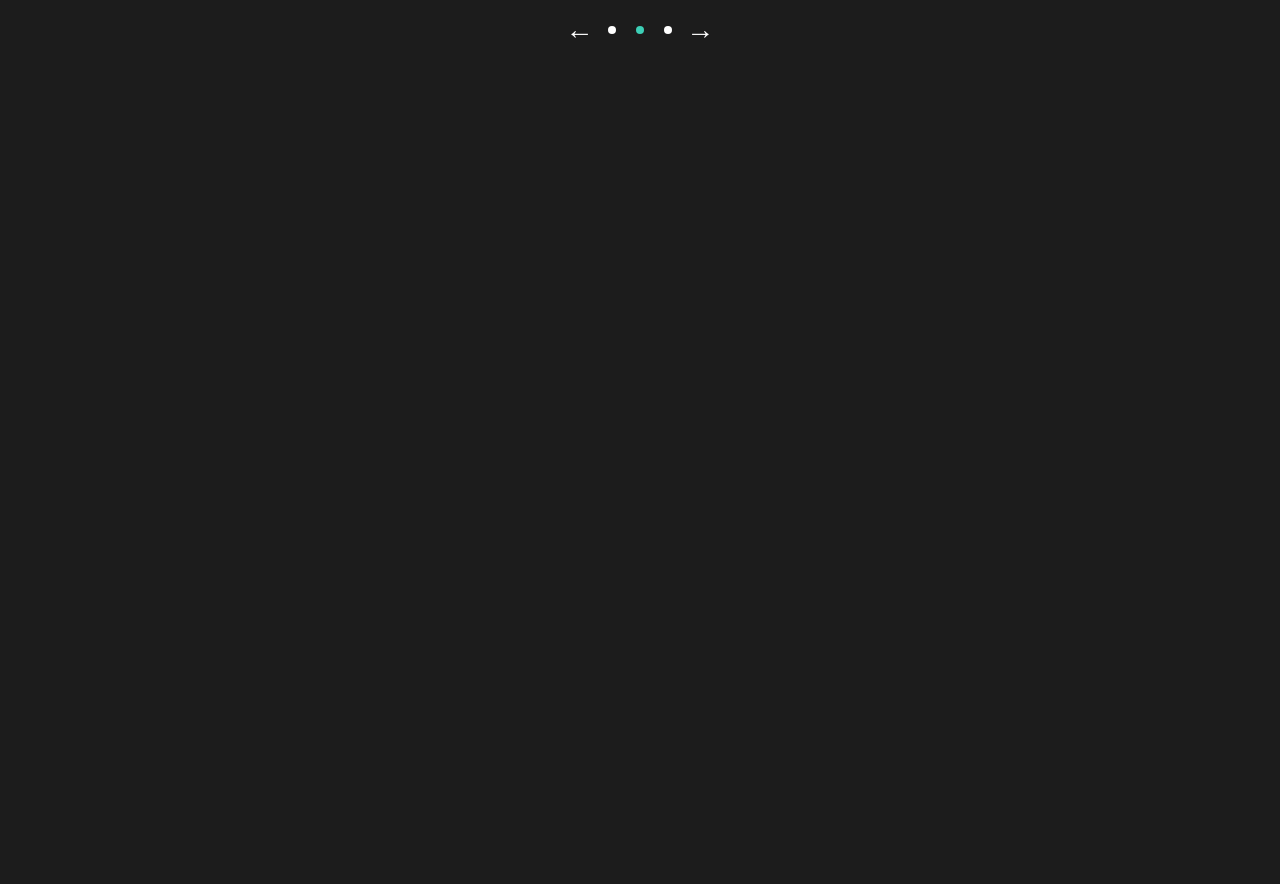
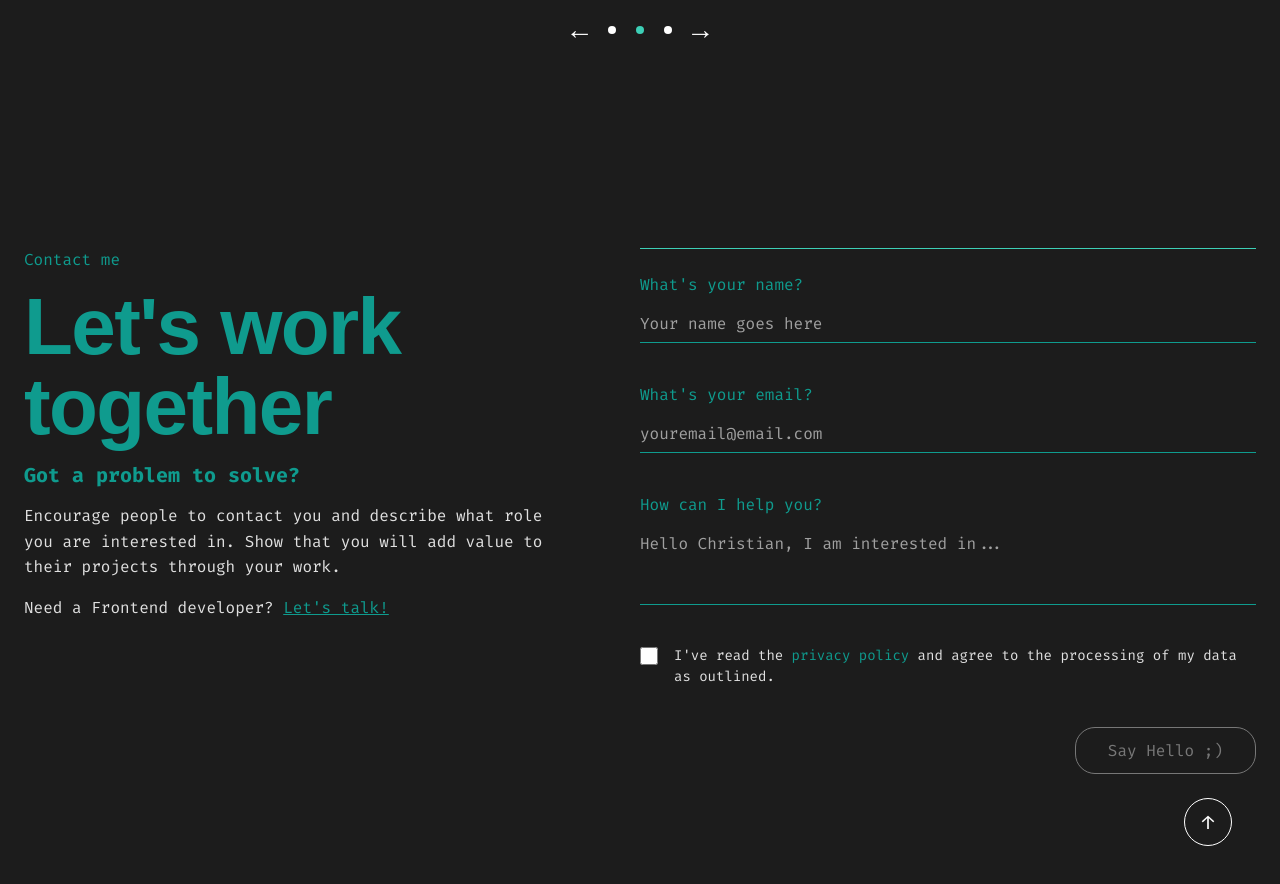
Before and after one commit to CWhymann/portfolio, an Angular app: page / in a window 1280 px wide. Shown: the part 3620-4504 px from the top of the page. Before the commit the page ends 3748 px from the top, so only its background shows below. Built offline with nearby package versions, Linux system fonts and the light colour scheme; a web font is replaced by a local one.

Commit message:
feat: add contact section with reactive form and validation

```diff
--- a/src/app/app.html
+++ b/src/app/app.html
@@ -4,4 +4,5 @@
 <app-skills></app-skills>
 <app-projects></app-projects>
 <app-testimonials></app-testimonials>
+<app-contact></app-contact>
 <router-outlet></router-outlet>
--- a/src/app/app.ts
+++ b/src/app/app.ts
@@ -6,10 +6,11 @@ import { About } from './components/about/about';
 import { Skills } from './components/skills/skills';
 import { Projects } from './components/projects/projects';
 import { Testimonials } from './components/testimonials/testimonials';
+import { Contact } from './components/contact/contact';
 
 @Component({
   selector: 'app-root',
-  imports: [RouterOutlet, Header, Hero, About, Skills, Projects, Testimonials],
+  imports: [RouterOutlet, Header, Hero, About, Skills, Projects, Testimonials, Contact],
   templateUrl: './app.html',
   styleUrl: './app.scss',
 })
--- /dev/null
+++ b/src/app/components/contact/contact.html
@@ -0,0 +1,85 @@
+<section class="contact" id="contact">
+  <div class="contact__container">
+    <div class="contact__left">
+      <span class="contact__label">Contact me</span>
+      <h2 class="contact__title">Let's work together</h2>
+      <h3 class="contact__subtitle">Got a problem to solve?</h3>
+      <p class="contact__text">
+        Encourage people to contact you and describe what role you are interested in. Show that you
+        will add value to their projects through your work.
+      </p>
+      <p class="contact__cta">
+        Need a Frontend developer?
+        <a class="contact__cta-link" href="mailto:your@email.com">Let's talk!</a>
+      </p>
+    </div>
+
+    <form class="contact__form" [formGroup]="form" (ngSubmit)="onSubmit()" novalidate>
+      <div class="contact__field">
+        <label class="contact__field-label" for="name">What's your name?</label>
+        <input
+          class="contact__input"
+          [class.contact__input--error]="isInvalid('name')"
+          id="name"
+          type="text"
+          formControlName="name"
+          placeholder="Your name goes here"
+          autocomplete="off"
+        />
+        @if (isInvalid('name')) {
+          <span class="contact__error">Your name is required</span>
+        }
+      </div>
+
+      <div class="contact__field">
+        <label class="contact__field-label" for="email">What's your email?</label>
+        <input
+          class="contact__input"
+          [class.contact__input--error]="isInvalid('email')"
+          id="email"
+          type="email"
+          formControlName="email"
+          placeholder="youremail@email.com"
+          autocomplete="off"
+        />
+        @if (isInvalid('email')) {
+          <span class="contact__error">Please enter a valid email</span>
+        }
+      </div>
+
+      <div class="contact__field">
+        <label class="contact__field-label" for="message">How can I help you?</label>
+        <textarea
+          class="contact__input contact__input--textarea"
+          [class.contact__input--error]="isInvalid('message')"
+          id="message"
+          formControlName="message"
+          placeholder="Hello Christian, I am interested in..."
+          autocomplete="off"
+        ></textarea>
+        @if (isInvalid('message')) {
+          <span class="contact__error">Your message is required</span>
+        }
+      </div>
+
+      <div class="contact__privacy">
+        <input class="contact__checkbox" id="privacy" type="checkbox" formControlName="privacy" />
+        <label class="contact__privacy-label" for="privacy">
+          I've read the
+          <a class="contact__privacy-link" href="/legal-notice" target="_blank">privacy policy</a>
+          and agree to the processing of my data as outlined.
+        </label>
+      </div>
+
+      @if (success()) {
+        <p class="contact__success">Your message has been sent successfully!</p>
+      }
+
+      <div class="contact__submit">
+        <button class="contact__btn" type="submit" [disabled]="form.invalid">Say Hello ;)</button>
+      </div>
+    </form>
+  </div>
+
+  <a class="contact__to-top" href="#top" aria-label="Back to top">↑</a>
+</section>
--- /dev/null
+++ b/src/app/components/contact/contact.scss
@@ -0,0 +1,215 @@
+@use '../../../styles/abstracts/variables' as *;
+@use '../../../styles/abstracts/mixins' as *;
+
+.contact {
+  padding: $spacing-xxl $spacing-md;
+  background: $color-primary;
+  position: relative;
+
+  &__container {
+    display: flex;
+    align-items: flex-start;
+    gap: $spacing-xl;
+    max-width: 1248px;
+    margin: 0 auto;
+  }
+
+  &__left {
+    width: 568px;
+    height: 337px;
+    flex-shrink: 1;
+    display: flex;
+    flex-direction: column;
+    gap: 15px;
+  }
+
+  &__label {
+    font-family: $font-family-base;
+    font-weight: 400;
+    font-size: $font-size-base;
+    color: $color-accent;
+  }
+
+  &__title {
+    font-family: $font-family-heading;
+    font-weight: 700;
+    font-size: 80px;
+    color: $color-accent;
+    line-height: 1;
+    letter-spacing: -0.02em;
+  }
+
+  &__subtitle {
+    font-family: $font-family-base;
+    font-weight: 700;
+    font-size: 20px;
+    color: $color-accent;
+  }
+
+  &__text {
+    font-family: $font-family-base;
+    font-size: $font-size-base;
+    color: $color-text;
+    line-height: 1.6;
+  }
+
+  &__cta {
+    font-family: $font-family-base;
+    font-size: $font-size-base;
+    color: $color-text;
+  }
+
+  &__cta-link {
+    color: $color-accent;
+    text-decoration: underline;
+  }
+
+  &__form {
+    width: 616px;
+    flex-shrink: 0;
+    display: flex;
+    flex-direction: column;
+    gap: 40px;
+    border-top: 1px solid #3dcfb6;
+    padding-top: $spacing-md;
+  }
+
+  &__field {
+    display: flex;
+    flex-direction: column;
+    gap: 8px;
+  }
+
+  &__field-label {
+    font-family: $font-family-base;
+    font-weight: 400;
+    font-size: $font-size-base;
+    color: $color-accent;
+  }
+
+  &__input {
+    background: transparent;
+    border: none;
+    border-bottom: 1px solid $color-accent;
+    color: $color-text;
+    font-family: $font-family-base;
+    font-size: $font-size-base;
+    padding: $spacing-xs 0;
+    width: 100%;
+
+    &::placeholder {
+      color: $color-text-muted;
+    }
+
+    &--textarea {
+      resize: none;
+      height: 80px;
+    }
+
+    &--error {
+      border-bottom-color: #ff4444;
+    }
+  }
+
+  &__error {
+    font-family: $font-family-base;
+    font-size: $font-size-sm;
+    color: #ff4444;
+  }
+
+  &__privacy {
+    display: flex;
+    align-items: flex-start;
+    gap: $spacing-sm;
+  }
+
+  &__checkbox {
+    width: 18px;
+    height: 18px;
+    flex-shrink: 0;
+    accent-color: $color-accent;
+    cursor: pointer;
+    margin-top: 2px;
+  }
+
+  &__privacy-label {
+    font-family: $font-family-base;
+    font-size: $font-size-sm;
+    color: $color-text;
+    line-height: 1.5;
+    cursor: pointer;
+  }
+
+  &__privacy-link {
+    color: $color-accent;
+    font-family: $font-family-base;
+  }
+
+  &__success {
+    font-family: $font-family-base;
+    font-size: $font-size-base;
+    color: $color-accent;
+  }
+
+  &__submit {
+    display: flex;
+    justify-content: flex-end;
+  }
+
+  &__btn {
+    display: inline-flex;
+    align-items: center;
+    justify-content: center;
+    border: 1px solid $color-white;
+    border-radius: 20px;
+    padding: 12px 32px;
+    font-family: $font-family-base;
+    font-size: $font-size-base;
+    color: $color-white;
+    cursor: pointer;
+    transition: all $transition-base;
+
+    &:disabled {
+      opacity: 0.4;
+      cursor: not-allowed;
+    }
+
+    &:not(:disabled):hover {
+      border-color: $color-accent;
+      color: $color-accent;
+    }
+  }
+
+  &__to-top {
+    position: absolute;
+    bottom: $spacing-lg;
+    right: $spacing-lg;
+    width: 48px;
+    height: 48px;
+    border: 1px solid $color-white;
+    border-radius: 50%;
+    @include flex-center;
+    font-size: 20px;
+    color: $color-white;
+    transition: all $transition-base;
+
+    &:hover {
+      border-color: $color-accent;
+      color: $color-accent;
+    }
+  }
+
+  @include mobile {
+    &__container {
+      flex-direction: column;
+    }
+
+    &__left {
+      width: 100%;
+    }
+
+    &__form {
+      width: 100%;
+    }
+  }
+}
--- /dev/null
+++ b/src/app/components/contact/contact.ts
@@ -0,0 +1,37 @@
+import { Component, signal } from '@angular/core';
+import { ReactiveFormsModule, FormBuilder, FormGroup, Validators } from '@angular/forms';
+
+@Component({
+  selector: 'app-contact',
+  imports: [ReactiveFormsModule],
+  templateUrl: './contact.html',
+  styleUrl: './contact.scss',
+})
+export class Contact {
+  form: FormGroup;
+  submitted = signal(false);
+  success = signal(false);
+
+  constructor(private fb: FormBuilder) {
+    this.form = this.fb.group({
+      name: ['', [Validators.required, Validators.minLength(2)]],
+      email: ['', [Validators.required, Validators.email]],
+      message: ['', [Validators.required, Validators.minLength(10)]],
+      privacy: [false, Validators.requiredTrue],
+    });
+  }
+
+  isInvalid(field: string): boolean {
+    const control = this.form.get(field);
+    return !!(control && control.invalid && control.touched);
+  }
+
+  onSubmit(): void {
+    this.submitted.set(true);
+    if (this.form.valid) {
+      this.success.set(true);
+      this.form.reset();
+      this.submitted.set(false);
+    }
+  }
+}
```
Also changed, not shown: 1 other file (tests, documents, lock files or other folders).
